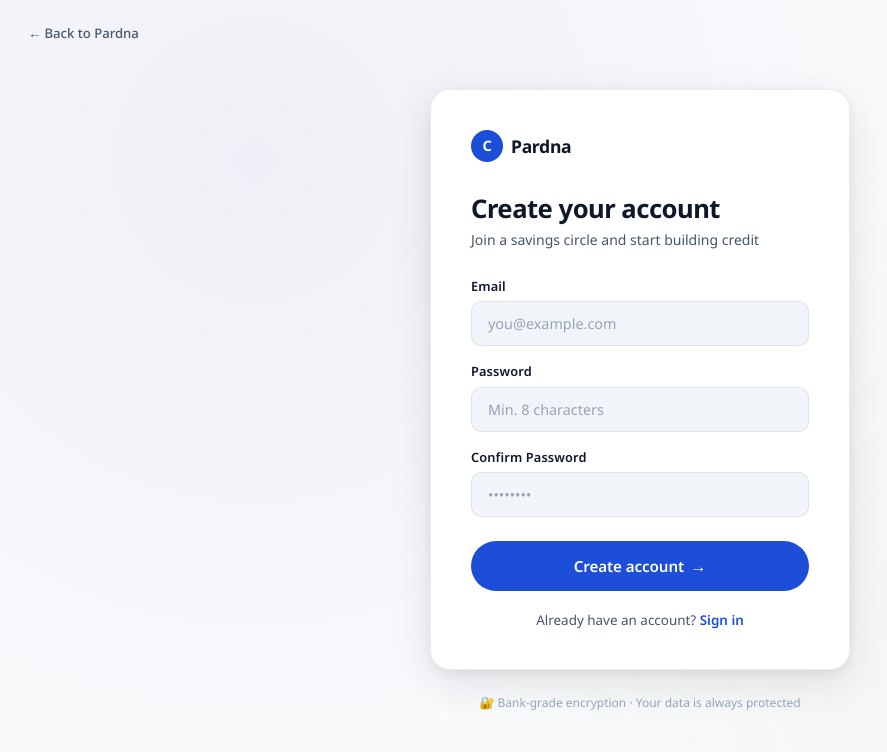
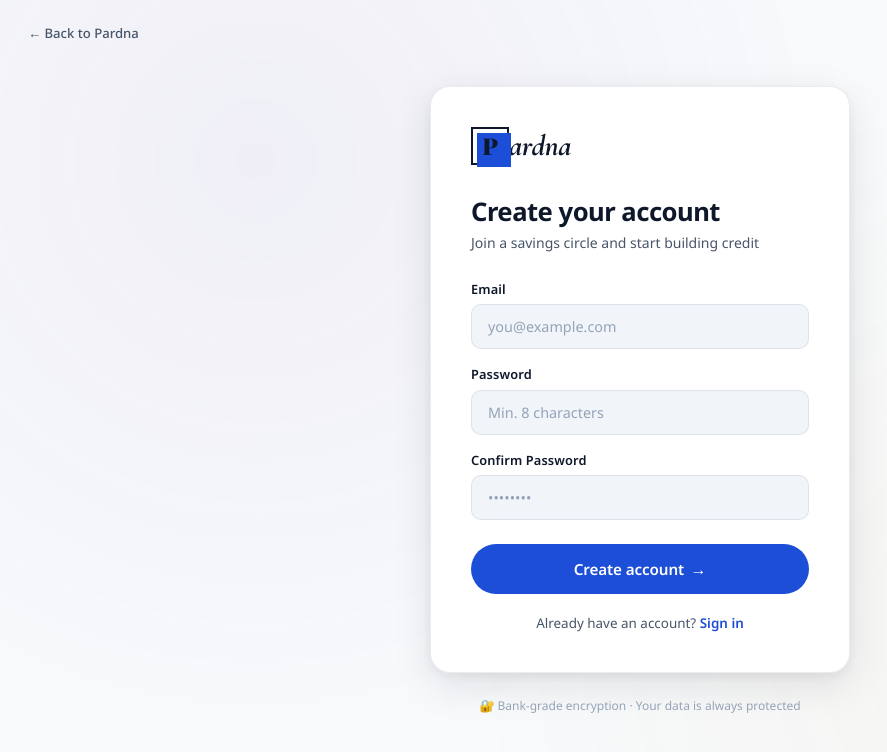
Before and after one commit to tevinskeete8-dotcom/circlefi, a React (Vite) app: page /signup in a window 1280 px wide. Shown: the top 752 px of the page, without its empty margins (0-887 px from the left). Built offline with nearby package versions, Linux system fonts and the light colour scheme.

Commit message:
fix: standardize PardnaLogo across signup and footer

```diff
--- a/src/pages/Landing.tsx
+++ b/src/pages/Landing.tsx
@@ -348,10 +348,7 @@
 
       {/* FOOTER */}
       <footer style={{ padding: "2rem clamp(1.25rem, 5vw, 4rem)", background: "#0D0618", borderTop: "1px solid rgba(255,255,255,0.05)", display: "flex", alignItems: "center", justifyContent: "space-between", flexWrap: "wrap", gap: "1rem" }}>
-        <div style={{ display: "flex", alignItems: "center", gap: "0.6rem" }}>
-          <WaveMark size={28} />
-          <PardnaLogo dark size="sm" />
-        </div>
+        <PardnaLogo dark size="sm" />
         <p style={{ fontSize: "0.75rem", color: "rgba(255,255,255,0.25)", margin: 0 }}>© 2026 Pardna. All rights reserved.</p>
         <div style={{ display: "flex", gap: "1.5rem" }}>
           {["Privacy", "Terms", "Contact"].map(l => (
--- a/src/pages/Signup.tsx
+++ b/src/pages/Signup.tsx
@@ -107,8 +107,7 @@
       <div className="login-card">
 
         <div className="login-logo">
-          <div className="logo-circle">C</div>
-          <span>Pardna</span>
+          <PardnaLogo size="md" />
         </div>
 
         <div className="login-header">
```
